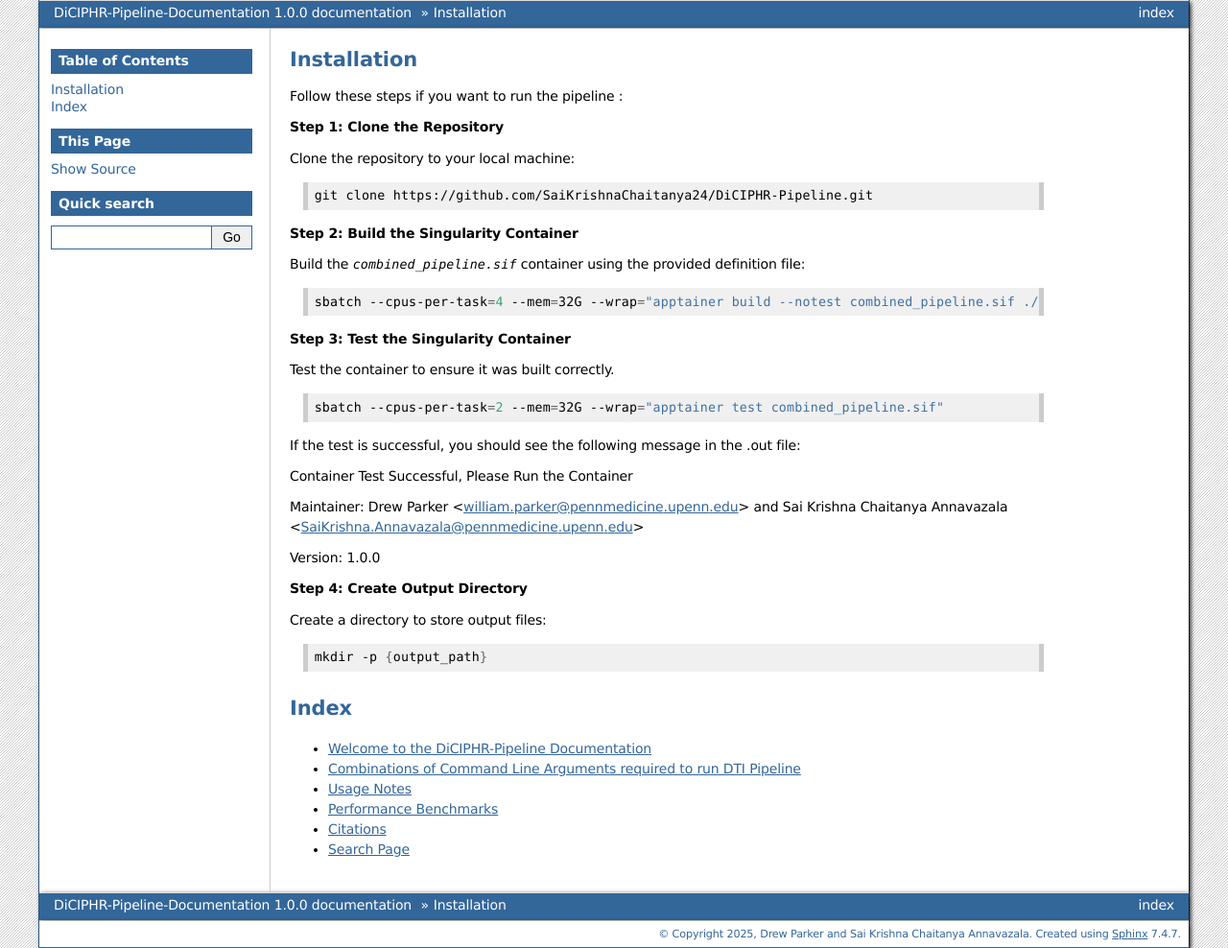
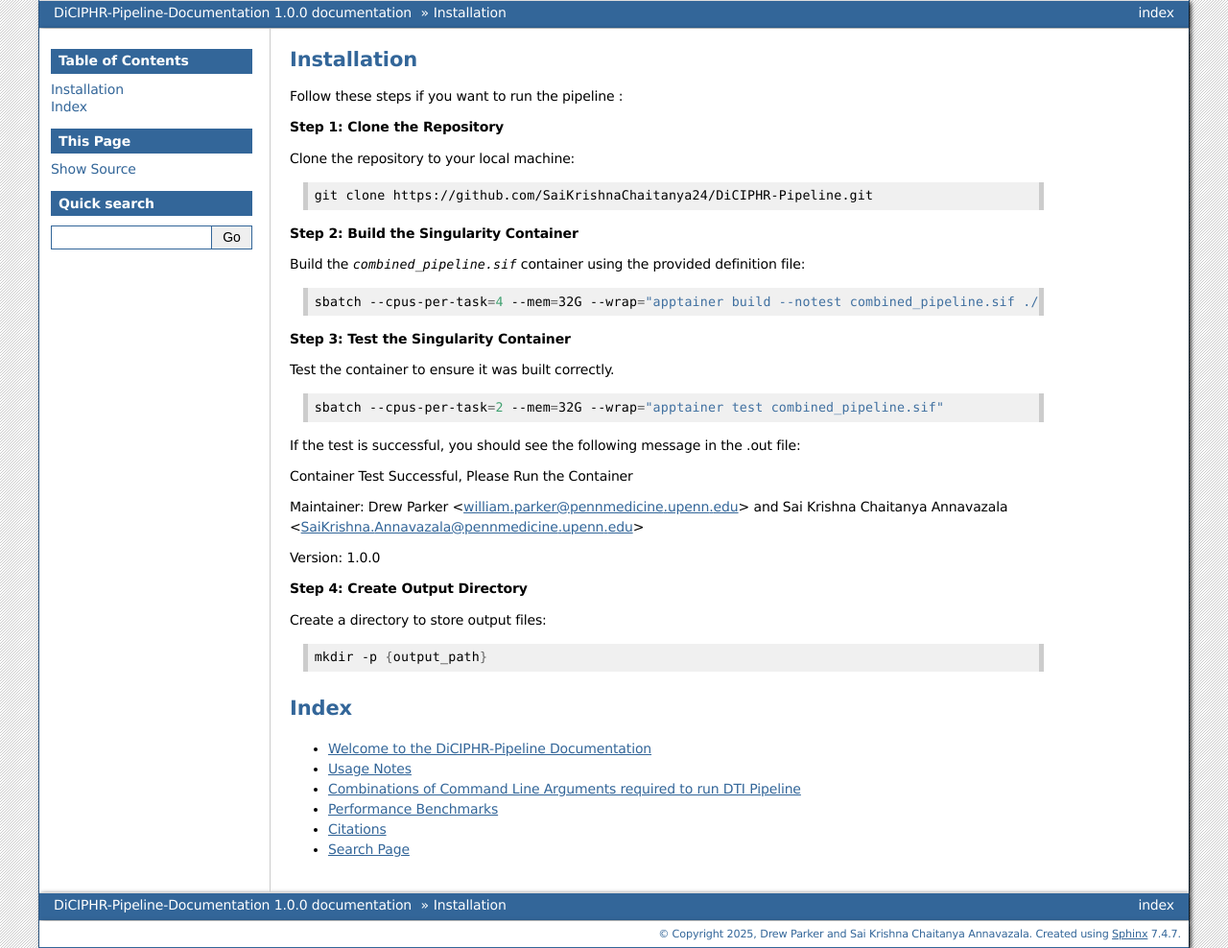
Before and after one commit to SaiKrishnaChaitanya24/DiCIPHR-Pipeline-Documentation, a Sphinx documentation site: the page built from source/Installation.rst, in a window 1280 px wide. Shown: the whole page at 96% size. Built offline with Sphinx 7.4.7, drawn with Linux system fonts in a browser that asks for light colours.

```diff
--- a/source/Installation.rst
+++ b/source/Installation.rst
@@ -48,8 +48,8 @@ Index
 ==================
 
 * :doc:`index`
+* :doc:`UsageNotes`
 * :doc:`RunningDTI`
-* :doc:`UsageNotes`
 * :doc:`PerformanceBenchmarks`
 * :doc:`Citations`
 * :ref:`search`
```
